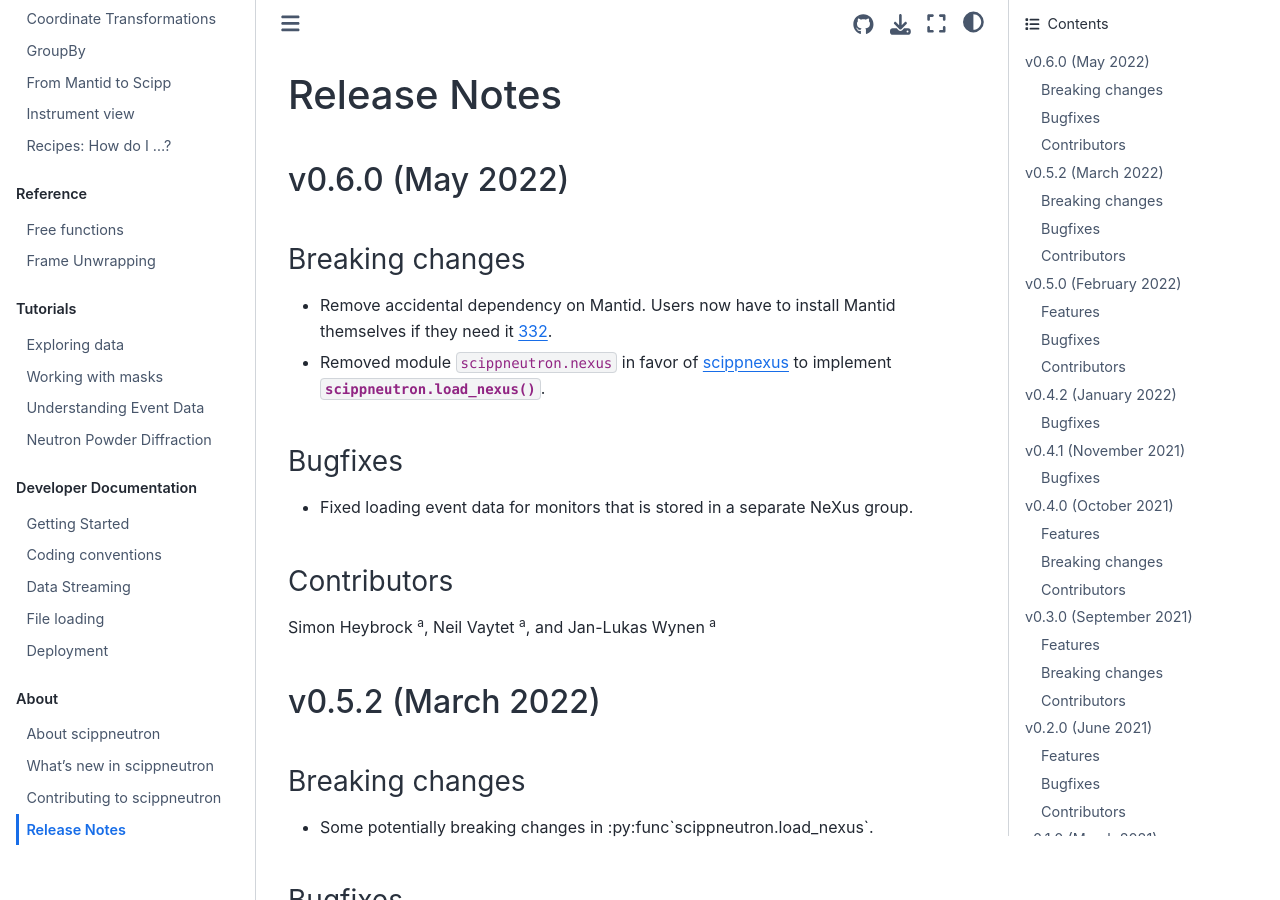
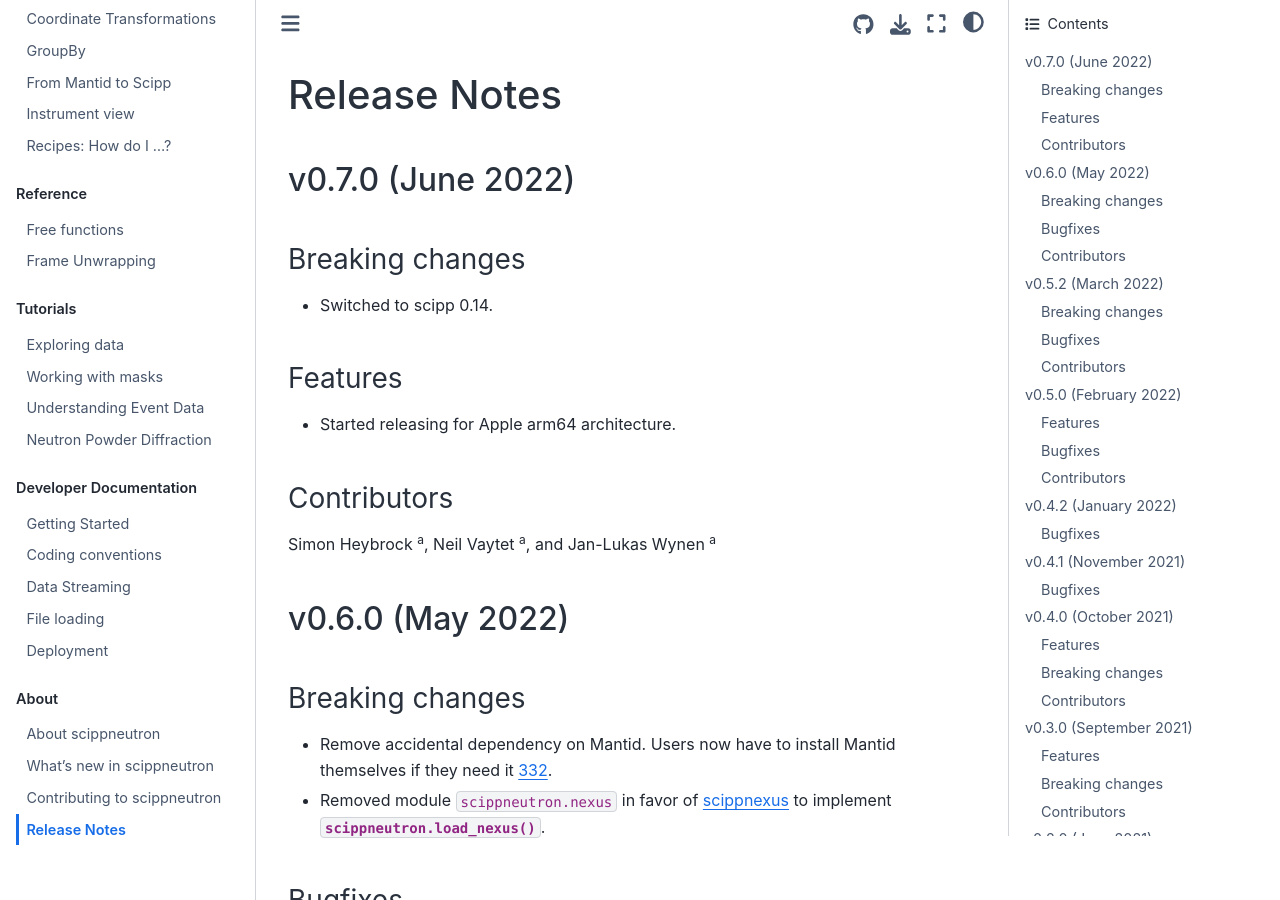
Before and after one commit to scipp/scippneutron, a Sphinx documentation site: the page built from docs/about/release-notes.rst, in a window 1280 px wide and 900 px high. Built offline with Sphinx 7.4.7 and the Sphinx Book theme 1.1.4, drawn with Linux system fonts in a browser that asks for light colours.

Commit message:
Prepare release 0.7.0

```diff
--- a/docs/_templates/topbar/launchbuttons.html
+++ b/docs/_templates/topbar/launchbuttons.html
@@ -11,6 +11,9 @@
         <a class="dropdown-buttons"
             href="https://scipp.github.io/scippneutron"><button type="button"
                 class="btn btn-secondary topbarbtn">latest</button></a>
+        <a class="dropdown-buttons"
+            href="https://scipp.github.io/scippneutron/release/0.7.0"><button type="button"
+                class="btn btn-secondary topbarbtn">v0.7</button></a>
         <a class="dropdown-buttons"
             href="https://scipp.github.io/scippneutron/release/0.6.0"><button type="button"
                 class="btn btn-secondary topbarbtn">v0.6</button></a>
--- a/docs/about/release-notes.rst
+++ b/docs/about/release-notes.rst
@@ -2,6 +2,26 @@
 
 Release Notes
 =============
+
+v0.7.0 (June 2022)
+------------------
+
+Breaking changes
+~~~~~~~~~~~~~~~~
+
+* Switched to scipp 0.14.
+
+Features
+~~~~~~~~
+
+* Started releasing for Apple arm64 architecture.
+
+Contributors
+~~~~~~~~~~~~
+
+Simon Heybrock :sup:`a`\ ,
+Neil Vaytet :sup:`a`\ ,
+and Jan-Lukas Wynen :sup:`a`
 
 v0.6.0 (May 2022)
 -----------------
```
